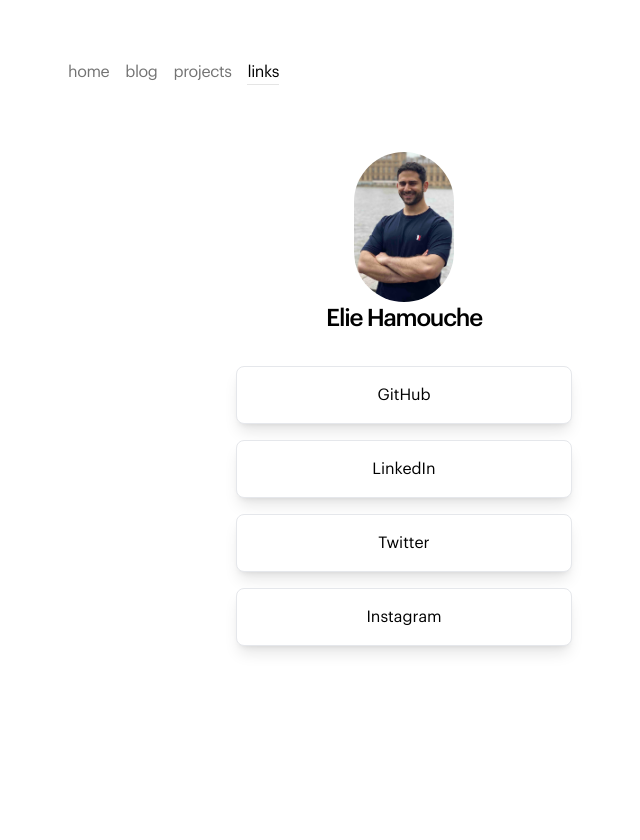
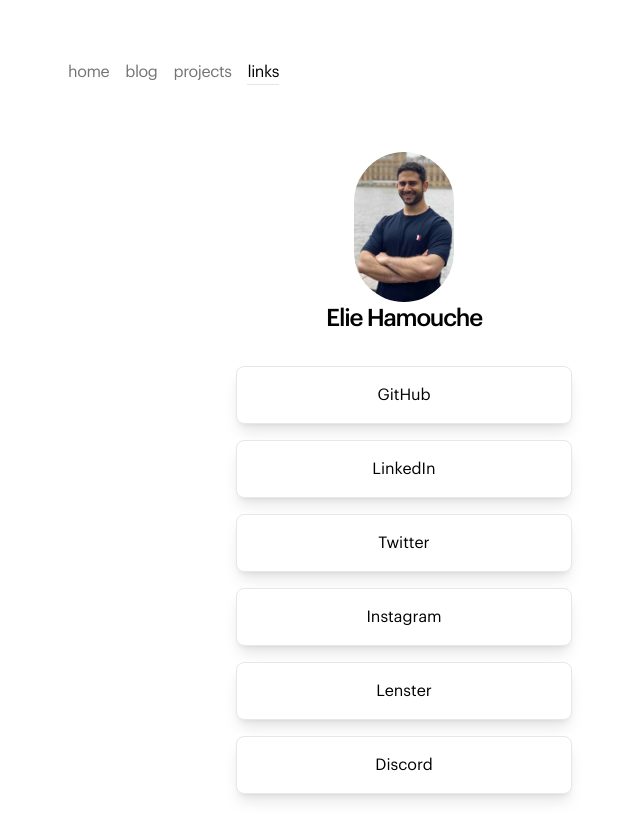
Before and after one commit to elie-h/eliehamouche.com, a Next.js app: page /links in a window 1280 px wide. Shown: the top 840 px of the page, without its empty margins (236-876 px from the left). Built offline with nearby package versions, Linux system fonts and the light colour scheme.

Commit message:
more links

```diff
--- a/app/links/page.tsx
+++ b/app/links/page.tsx
@@ -18,6 +18,14 @@
   {
     title: "Instagram",
     url: "https://instagram.com/elie.hamouche",
+  },
+  {
+    title: "Lenster",
+    url: "https://lenster.xyz/u/elieh.lens",
+  },
+  {
+    title: "Discord",
+    url: "https://discord.com/users/eliehamouche",
   },
 ];
 
--- a/app/projects/page.tsx
+++ b/app/projects/page.tsx
@@ -14,6 +14,12 @@
     description: "Blockchain token gated communities",
     url: "https://github.com/elie-h/thirdrealm",
     technologies: ["Remix", "Nodejs", "PostgreSQL", "TypeScript"],
+  },
+  {
+    title: "eliehamouche.com",
+    description: "Personal website with a blog, projects page and links",
+    url: "https://github.com/elie-h/eliehamouche.com",
+    technologies: ["Nextjs", "Tailwindcss", "TypeScript"],
   },
 ];
 
```
